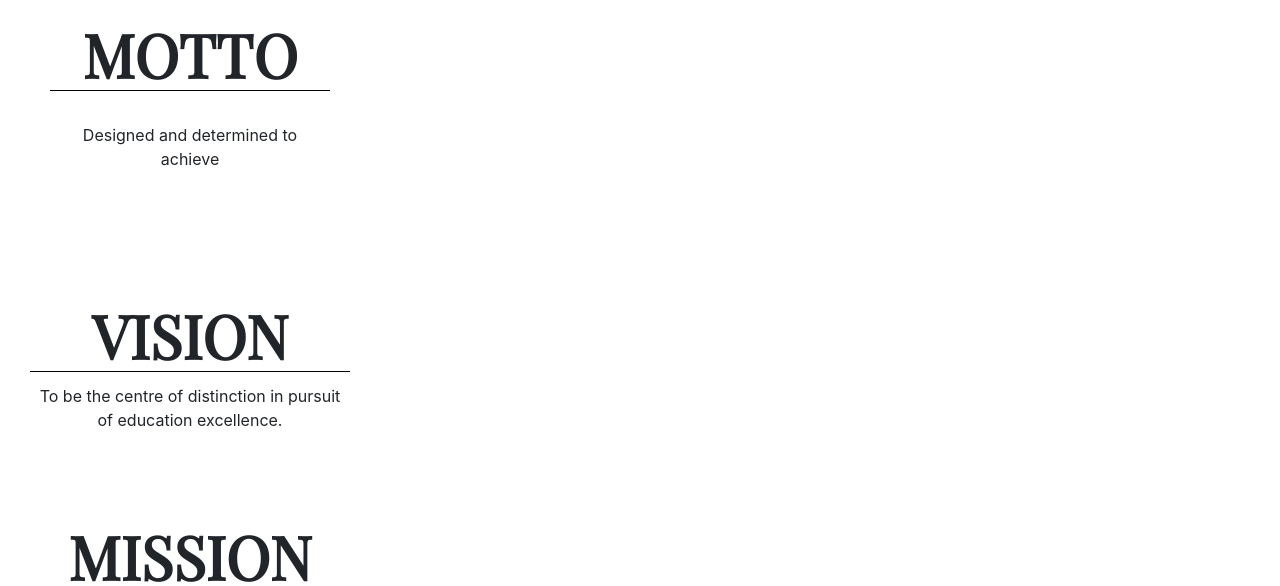
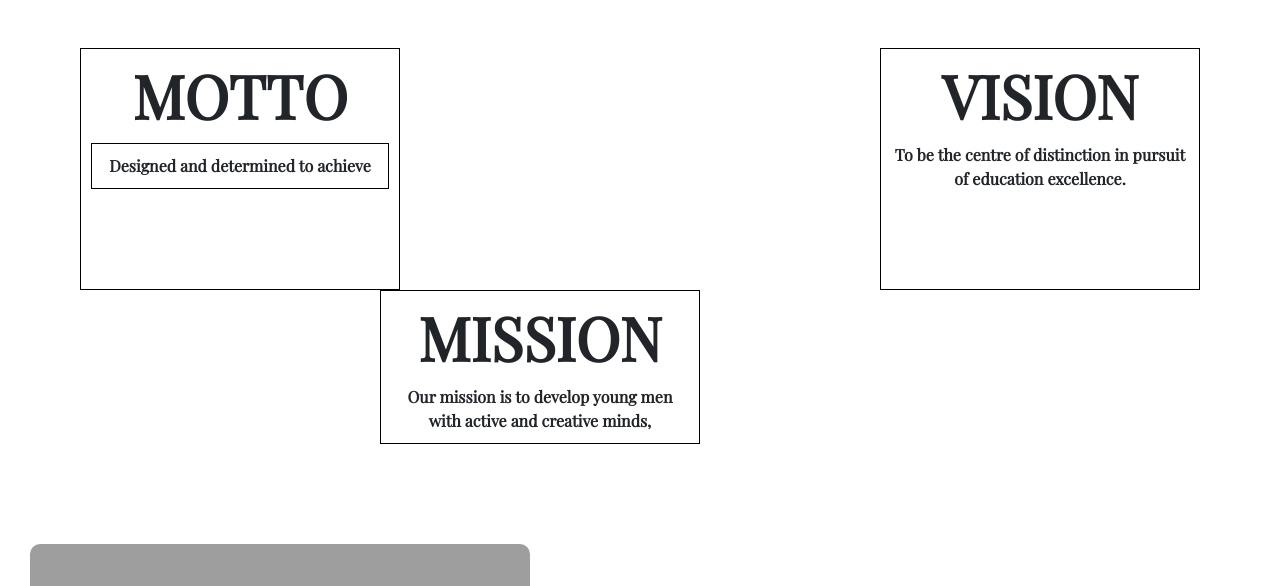
Before and after one commit to Marionjames-ally/Engagement, a Flask app: page / in a window 1280 px wide. Shown: the part 802-1388 px from the top of the page. Run offline with Flask 2, Linux system fonts and the light colour scheme; some libraries are stand-ins or nearby versions; grey boxes are pictures that could not be loaded.

Commit message:
add more styling

```diff
--- a/app/static/css/engage.css
+++ b/app/static/css/engage.css
@@ -1,23 +1,24 @@
-
 
 .headeer{
     padding:400px;
-     background-image: url("https://cdn.shopifycloud.com/hatchful-web/assets/d80321286525089fe6b5a5d4759d0efd.svg");
-     background-repeat: no-repeat;
-     background-size: cover;
+    background-image: url('http://img.transcoder.opera.com/assets/v2/4177b52bba817b79aaa2e9bd9a4cd0e8');
+    background-repeat: no-repeat;
+    background-size: cover;
      height:100vh
 }
 
 .card-title {
-  border-bottom: 1px solid black;
+  /* border-bottom: 1px solid black; */
   font-size: 60px;
   font-family: 'Playfair Display', serif;
   font-weight: bolder;
 }
 
 
+
 h2{
     font-family: 'Playfair Display', serif;
+
 }
 h1,
 h2,
@@ -27,15 +28,36 @@
   text-align: center;
 }
 
-.moto{
-    padding:20px;
+h2{
+    font-family: 'Playfair Display', serif;
 }
 
+.card-text{
+    font-weight: bold;
+    font-family: 'Playfair Display', serif;
+}
+
+.mission{
+    margin-left:300px;
+    border:1px solid black;
+    padding:10px;
+}
+
+.vision{
+    margin-left:300px;
+    padding:10px;
+    border:1px solid black;
+}
+
+.moto{
+    padding:10px;
+    border:1px solid black;
+}
 h1{
     font-family: 'Playfair Display', serif;
+}
 
-    /* font-size: 40px; */
-}
+
 .future{
     padding-top: 50px;
 }
@@ -53,13 +75,20 @@
     font-size: larger;
     font-weight: bolder;
 }
-.card{
-    margin:40px;
-    padding:20px;
+.all{
     display: inline-flex;
-    padding-left:50px;
-    margin-left: 50px;
-}
+    justify-content: space-between;
+    margin: 50px;
+        /* border: 1px solid #c3c3c3; */
+        display: -webkit-flex;
+        display: flex;
+        -webkit-flex-wrap: wrap;
+        flex-wrap: wrap;
+        -webkit-align-content: center;
+        align-content: center;
+        display: inline-flex;
+
+      }
 
 .jumbo{
     margin-top:100px;
```
